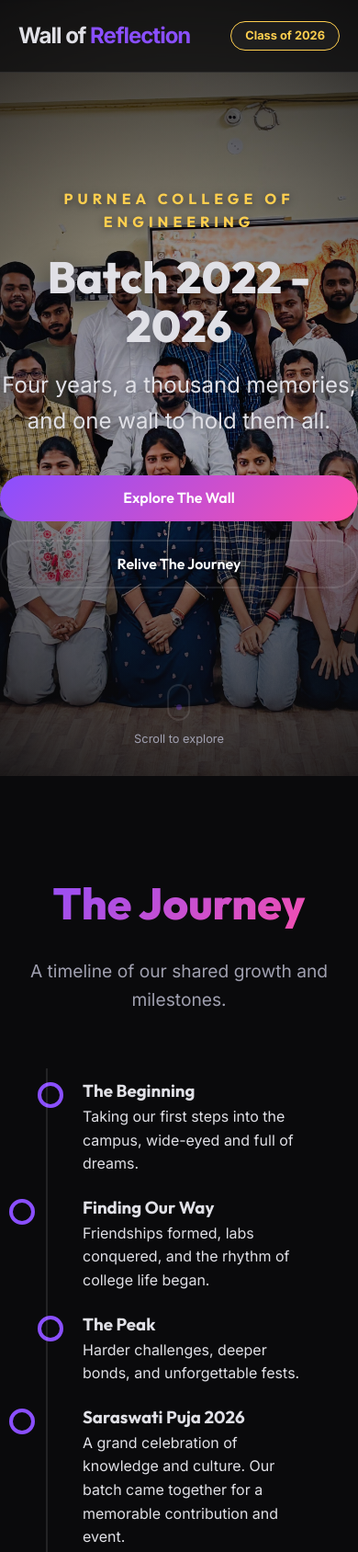
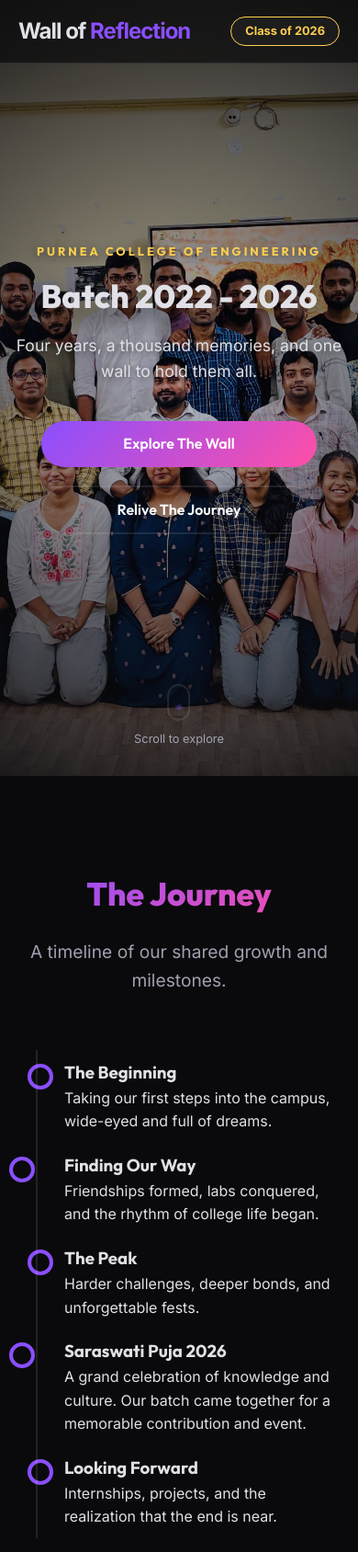
Before and after one commit to sauravpoddar453/purnea-college-2026, a plain HTML site: page index.html in a window 390 px wide. Shown: the top 1688 px of the page at 92% size. Drawn offline with Linux system fonts and the light colour scheme.

Commit message:
feat: optimize for mobile phone auto-fit and responsiveness

```diff
--- a/style.css
+++ b/style.css
@@ -586,17 +586,53 @@ nav ul li a:hover, nav ul li a.active {
     color: var(--accent-primary);
 }
 
-/* Responsive */
-@media (max-width: 768px) {
-    .main-title { font-size: 3rem; }
-    .hero-actions { flex-direction: column; }
-    .navbar { padding: 20px; }
+/* Responsive Adjustments */
+@media (max-width: 780px) {
+    .main-title { font-size: 2.8rem; }
+    .hero-description { font-size: 1.1rem; }
+    .hero-actions {
+        flex-direction: column;
+        width: 100%;
+        max-width: 300px;
+        margin: 0 auto;
+    }
+    .hero-actions .btn { width: 100%; }
+
+    .navbar { padding: 15px 20px; }
     nav { display: none; }
-    .timeline::after { left: 31px; }
-    .timeline-item { width: 100%; padding-left: 70px; padding-right: 25px; }
+
+    .section-title { font-size: 2.2rem; }
+
+    .timeline::after { left: 20px; }
+    .timeline-item { width: 100%; padding-left: 50px; padding-right: 10px; }
     .timeline-item.right { left: 0; }
-    .timeline-item::after { left: 21px; }
+    .timeline-item::after { left: 10px; }
+
+    .yearbook-grid {
+        grid-template-columns: repeat(auto-fill, minmax(240px, 1fr));
+        gap: 20px;
+    }
+
+    .video-gallery {
+        grid-template-columns: 1fr;
+        padding: 0 10px;
+    }
+
+    .video-item {
+        max-width: 400px;
+        margin: 0 auto;
+    }
+
+    .polaroid {
+        max-width: 150px;
+    }
 }
+
+@media (max-width: 480px) {
+    .main-title { font-size: 2.2rem; }
+    .pre-title { font-size: 0.8rem; letter-spacing: 3px; }
+}
+
 
 
 /* Wall Memories - Polaroids */
```
